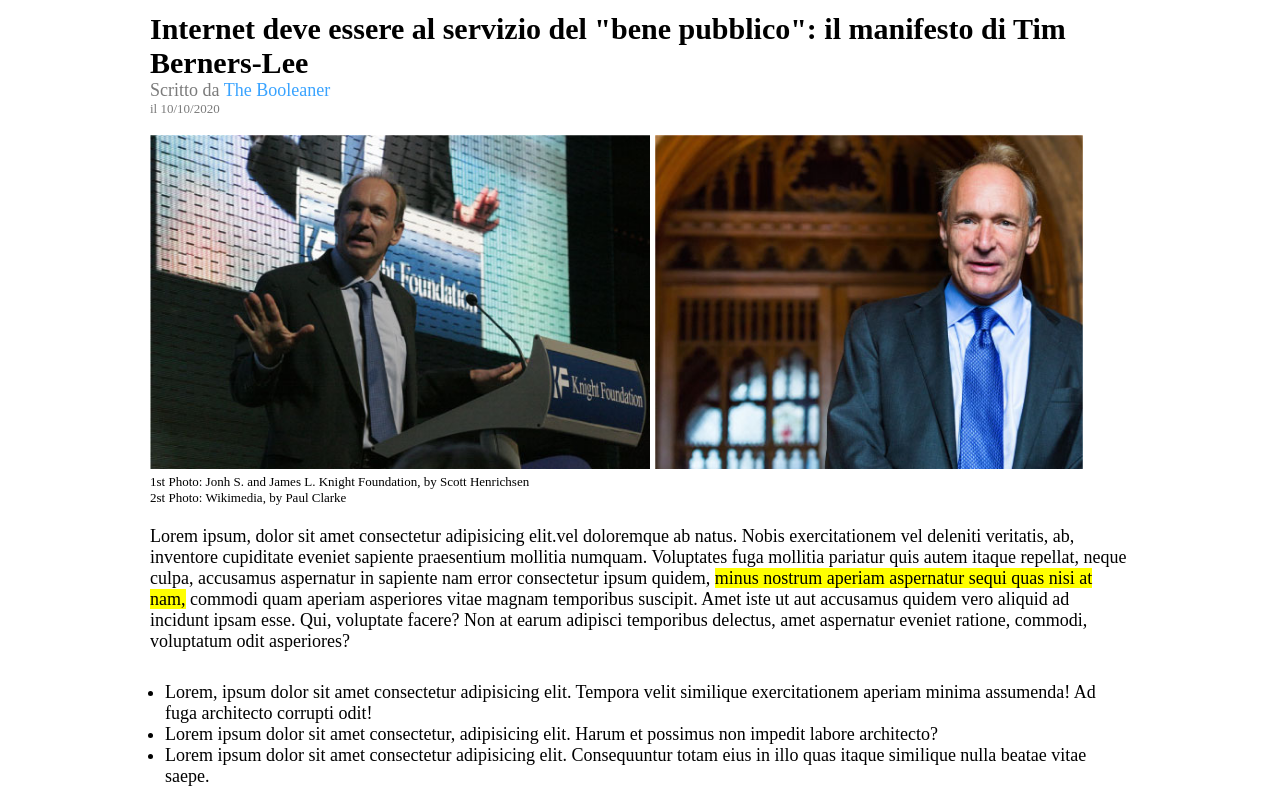
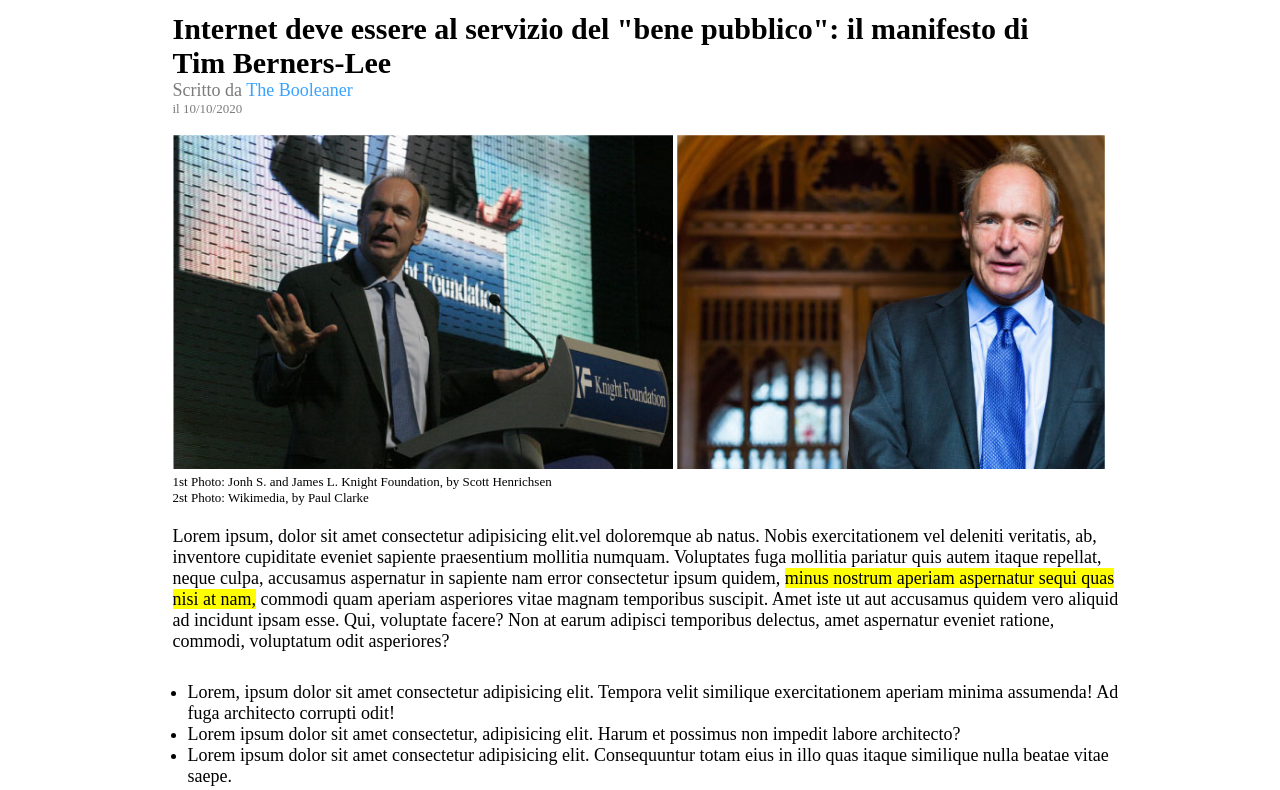
Before and after one commit to AlessandroGattuso/html-css-booleaner, a plain HTML site: page bonus/index.html in a window 1280 px wide. Shown: the part 98-888 px from the top of the page. Drawn offline with Linux system fonts and the light colour scheme.

Commit message:
margin-left of the body modified

```diff
--- a/bonus/css/style.css
+++ b/bonus/css/style.css
@@ -17,7 +17,7 @@ header{
 .logo-container,
 main,
 footer{
-  margin-left: 150px;
+  margin-left: 172.5px;
   margin-right: 150px;
 }
 
@@ -55,7 +55,7 @@ footer{
 }
 
 .margin-top-20{
-  margin-top: 20px
+  margin-top: 20px;
 }
 
 .yellow-text{
--- a/css/style.css
+++ b/css/style.css
@@ -54,7 +54,7 @@ footer{
 }
 
 .margin-top-20{
-  margin-top: 20px
+  margin-top: 20px;
 }
 
 .yellow-text{
```
